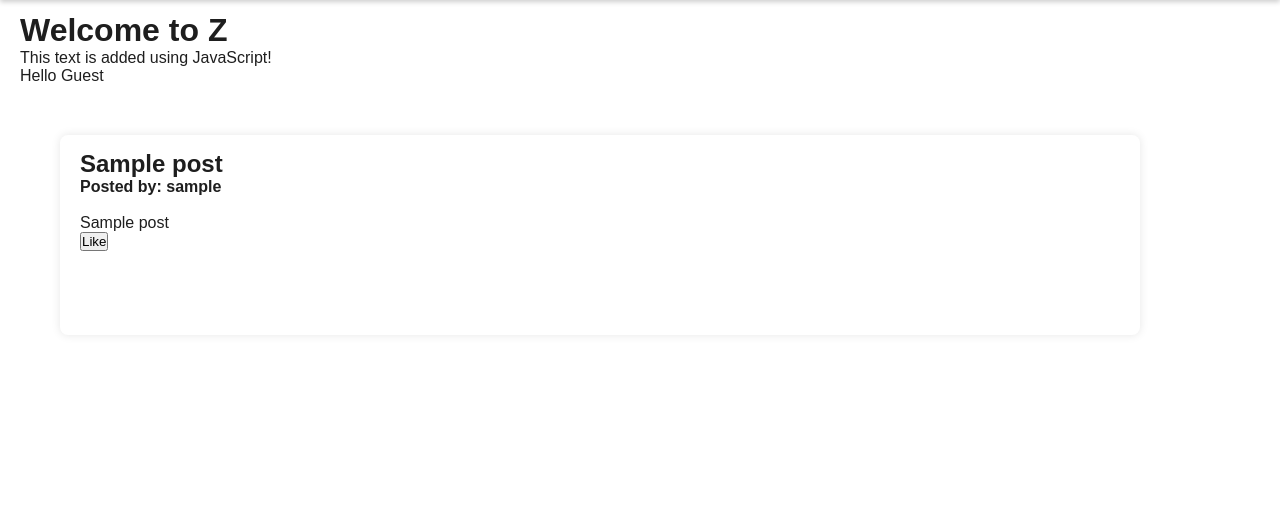
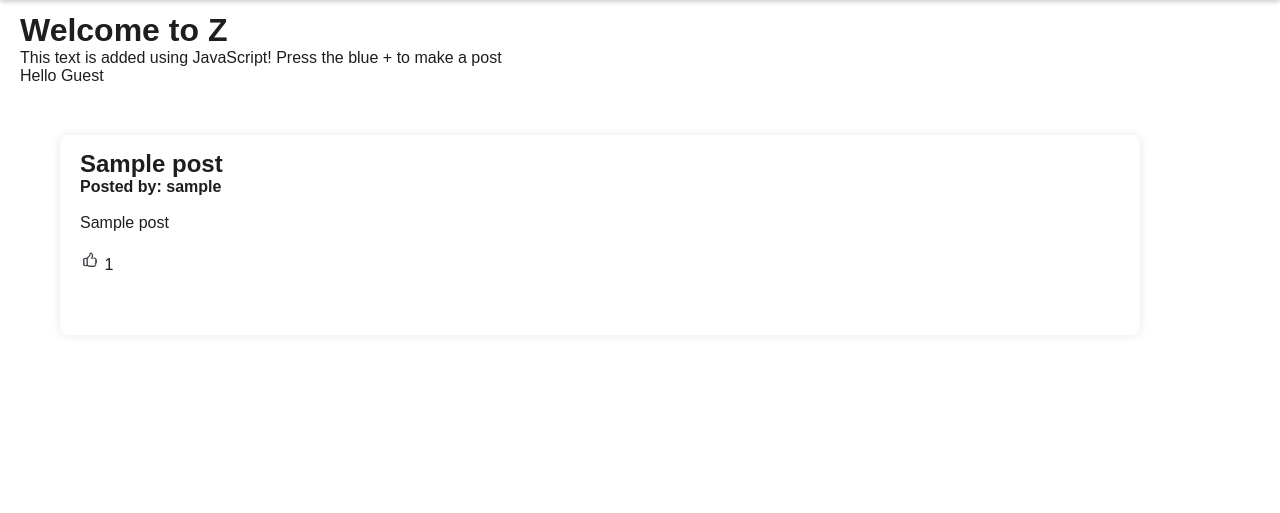
Before and after one commit to KennyPang04/Nah-Id-Win, a Flask app: page / in a window 1280 px wide. Shown: the part 58-571 px from the top of the page. Run offline with Flask 3, Linux system fonts and the light colour scheme; a database or web service that is not in the repository returns one stand-in record (values such as "Sample title").

Commit message:
like button changes

```diff
--- a/static/css/base.css
+++ b/static/css/base.css
@@ -82,3 +82,32 @@ body {
 .new-post-button:hover {
     background-color: #2980b9; /* Darker blue on hover */
 }
+
+
+/* Style for like button */
+.like-button {
+    border: none;
+    background: none;
+    padding: 0;
+    cursor: pointer;
+    outline: none;
+    transition: transform 0.2s, box-shadow 0.2s, opacity 0.2s;
+}
+
+.like-button img {
+    width: 20px; /* Set the width of the image */
+    height: auto; /* Maintain aspect ratio */
+}
+
+/* Style for like button on hover */
+.like-button:hover img {
+    transform: scale(1.3) rotate(5deg); /* Scale and rotate the button slightly when clicked */
+}
+
+/* Style for like button when clicked */
+.like-button.clicked img {
+    filter: brightness(1.5); /* Increase brightness when clicked */
+    filter: hue-rotate(180deg); /* Change the hue to blue */
+    transform: scale(1.1) rotate(5deg); /* Scale and rotate the button slightly when clicked */
+    box-shadow: 0 0 10px rgba(0, 0, 255, 0.5); /* Add a blue shadow when clicked */
+}
--- a/static/css/post_template.css
+++ b/static/css/post_template.css
@@ -49,7 +49,3 @@
     color: #fff;
     cursor: pointer;
 }
-
-.butt:hover {
-    background-color: #0056b3;
-}
--- a/static/js/script.js
+++ b/static/js/script.js
@@ -3,7 +3,7 @@ function main() {
         var paragraph = document.getElementById('js_test');
 
         if (paragraph) {
-            paragraph.textContent = 'This text is added using JavaScript!';
+            paragraph.textContent = 'This text is added using JavaScript! Press the blue + to make a post';
         }
 
     });
--- a/templates/index.html
+++ b/templates/index.html
@@ -22,8 +22,14 @@
                 <h4>Posted by: {{ each_data["username"]}}</h4>
                 <br/>
                 <p>{{ each_data["question"] }}</p>
+                <br/>
                 <form action="/like/{{ each_data["post_id"] }}" method="POST">
-                    <button type="submit" class="like-button">Like</button>
+                    <!-- Image for Like Button -->
+                    <button type="submit" class="like-button">
+                        <img src="{{ url_for('static', filename='images/like-button.png') }}" alt="Like">
+                    </button>
+                    <!-- Display Like Count -->
+                    <span>{{ each_data["like_count"] }}</span>
                 </form>
             </div>
         </div>
```
